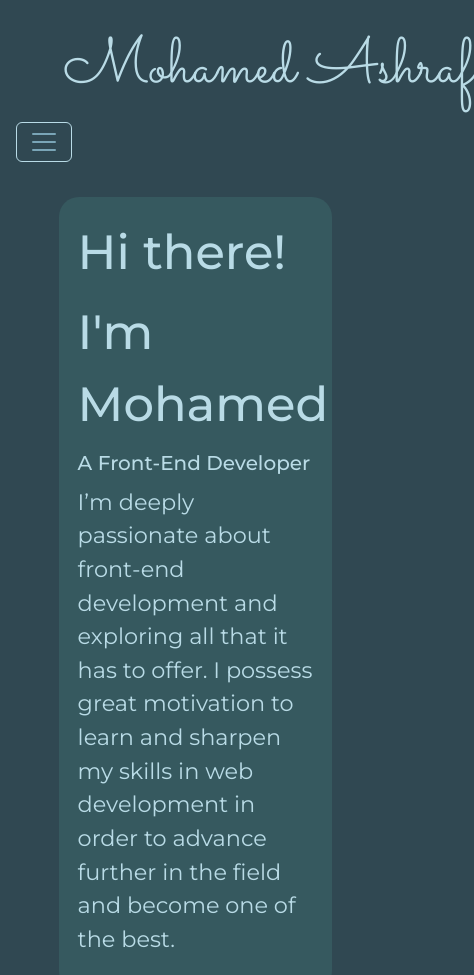
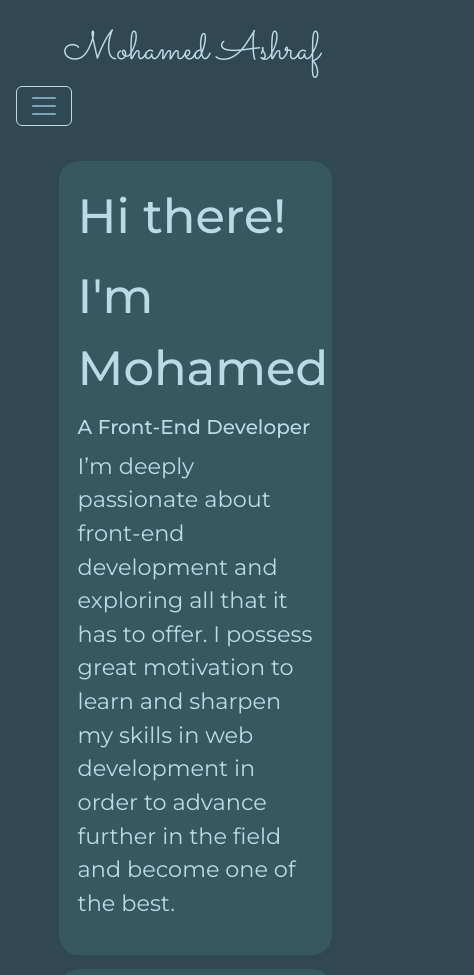
Before and after one commit to Ashrofaa/Portfolio, a website: page index.html in a window 390 px wide. Shown: the top 975 px of the page, 474 px wide, since content can reach past the window. Drawn offline with Linux system fonts and the light colour scheme.

Commit message:
Modified my name on mobile screens

```diff
--- a/styles.css
+++ b/styles.css
@@ -52,6 +52,12 @@ body {
     margin-left: 3rem;
     font-family: 'Sacramento', cursive;
     font-size: 4rem;
+}
+
+@media (max-width: 900px) {
+    .navbar-brand {
+        font-size: 2.5rem;
+    }
 }
 
 .navbar-brand:hover, .navbar-brand:visited, .nav-item a:visited {
```
